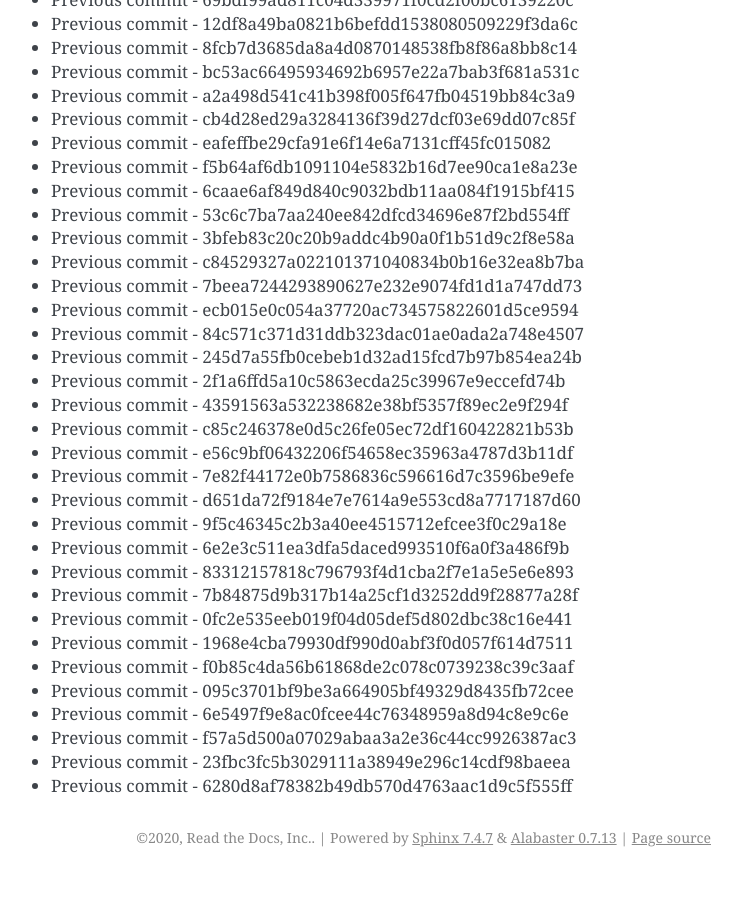
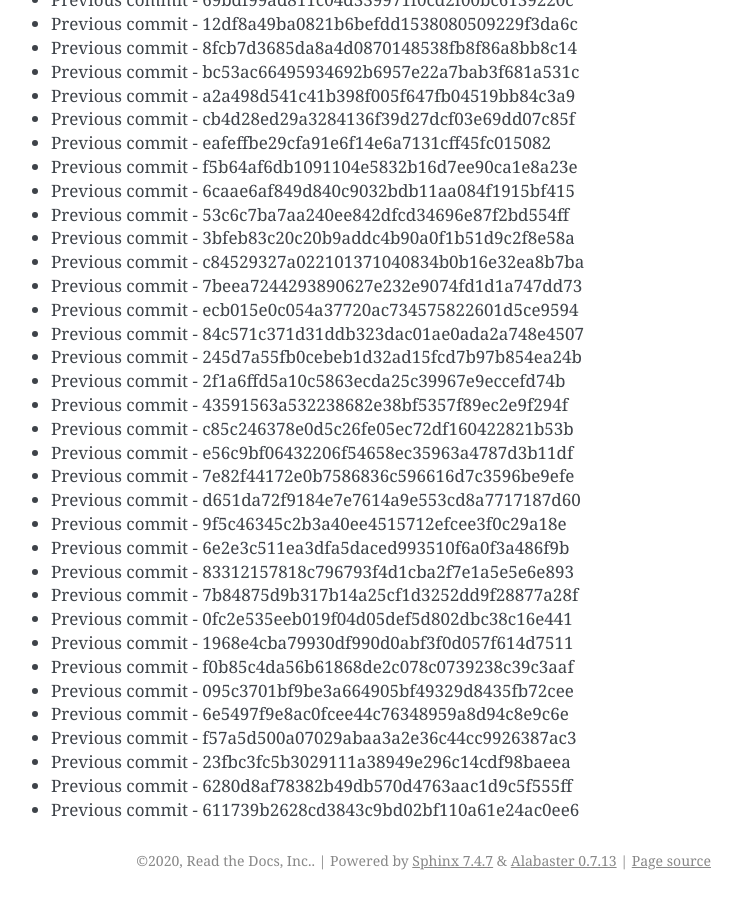
Before and after one commit to readthedocs/rtd-git-stresstest, a Sphinx documentation site: the page built from docs/updates.rst, in a window 1280 px wide and 900 px high, scrolled down 74235 px. Shown: the whole window, without its empty margins (399-1141 px from the left). Built offline with Sphinx 7.4.7, drawn with Linux system fonts in a browser that asks for light colours; before the commit the page ends 75112 px from its top, so only the background shows below that.

Commit message:
Generating commit from previous: 611739b2628cd3843c9bd02bf110a61e24ac0ee6

```diff
--- a/docs/updates.rst
+++ b/docs/updates.rst
@@ -3151,3 +3151,4 @@ It can be tested for any performance characteristics.
 * Previous commit - f57a5d500a07029abaa3a2e36c44cc9926387ac3
 * Previous commit - 23fbc3fc5b3029111a38949e296c14cdf98baeea
 * Previous commit - 6280d8af78382b49db570d4763aac1d9c5f555ff
+* Previous commit - 611739b2628cd3843c9bd02bf110a61e24ac0ee6
```
